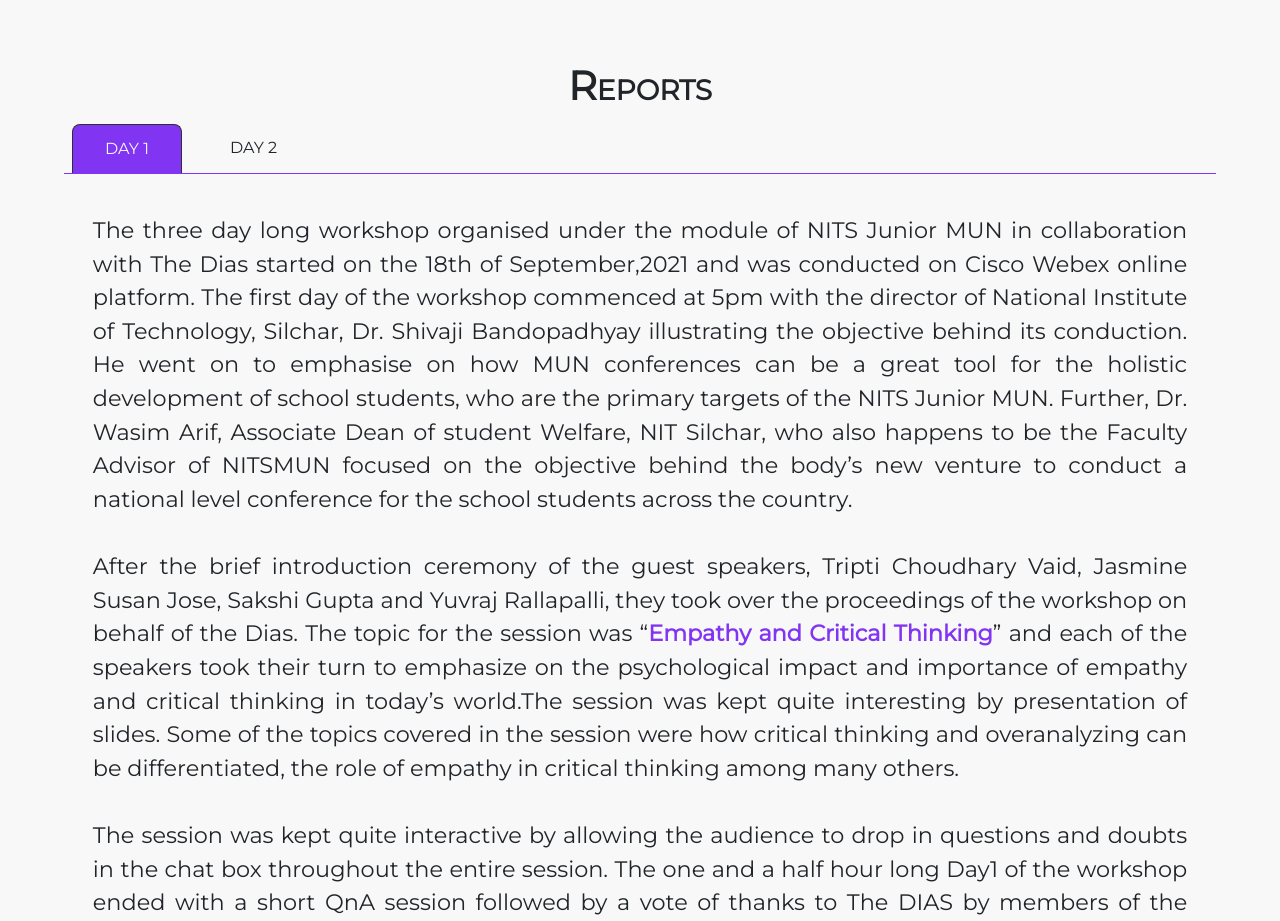
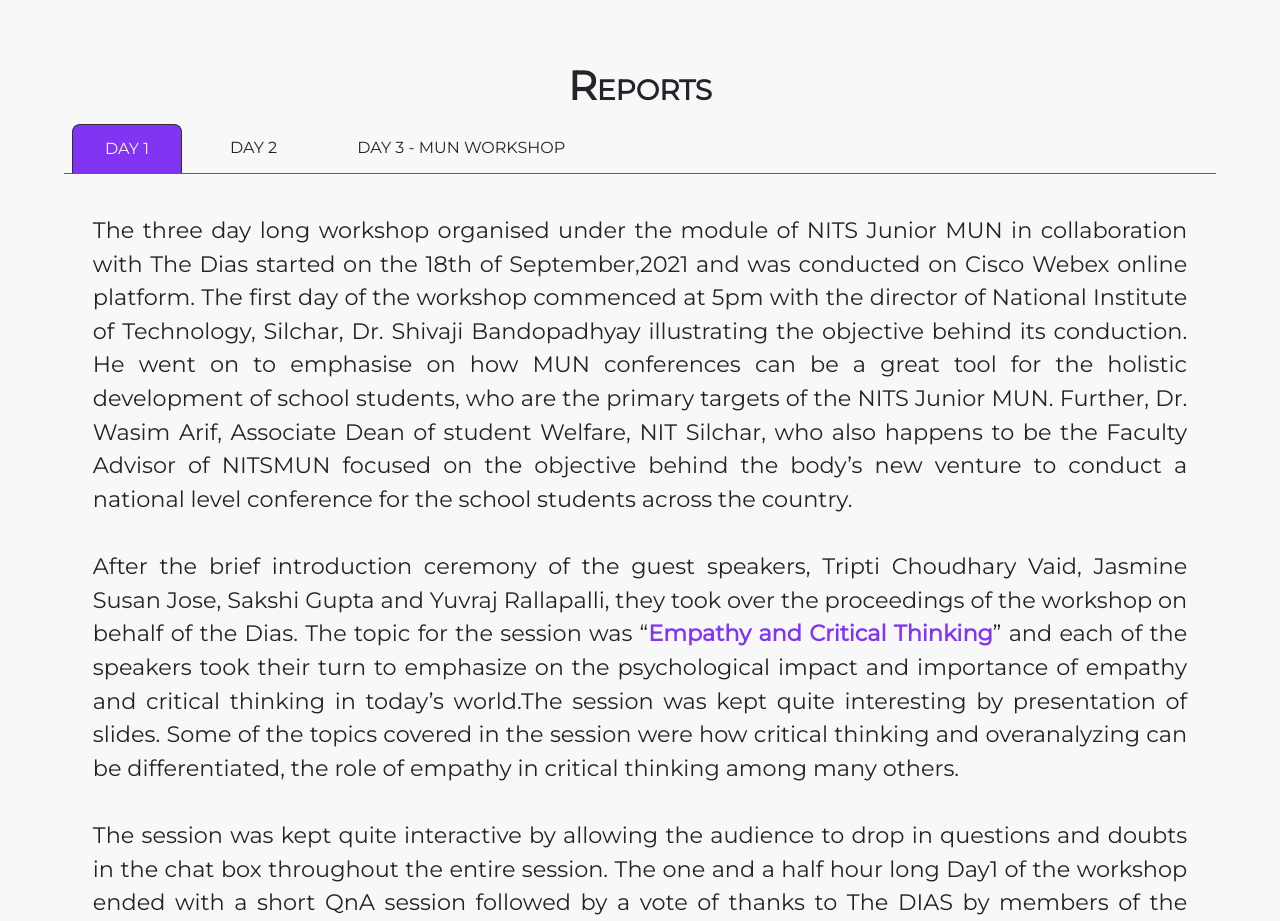
Before and after one commit to nitsmun/nitsmun2021-22, a React (Create React App) app: page /events/workshop in a window 1280 px wide. Shown: the part 940-1861 px from the top of the page. Built offline with nearby package versions, Linux system fonts and the light colour scheme.

Commit message:
Added report for Day 3

```diff
--- a/src/components/Reports.jsx
+++ b/src/components/Reports.jsx
@@ -4,7 +4,7 @@ import "./Reports.css";
 import WorkshopsGallery from "./WorkshopsGallery";
 
 const tabData = {
-  names: ["Day 1", "Day 2"],
+  names: ["DAY 1", "DAY 2", "DAY 3 - MUN Workshop"],
   content: [
     <>
       The three day long workshop organised under the module of NITS Junior MUN
@@ -83,6 +83,12 @@ const tabData = {
       ended with a short QnA session followed by a vote of thanks to The DIAS by
       members of the NITSMUN society.
     </>,
+    <>
+      The third day of the workshop organized under the module of NITS JUNIOR MUN by NITSMUN, in collaboration with The Dais commenced on 25th September 2021 at 5:00 PM and was conducted on Cisco Webex online platform.<br/><br/>
+      The session was conducted by Mr. Devesh Gupta along with his team of co-facilitators Vaishnavi Suresh, Dhwani Shah and Sahej.<br/><br/>
+      The main agenda of the session was to introduce the students to the concept behind the working of MUN conferences. The session began with a series of mind crunching basic questions that successfully managed to confuse all people ranging from school students to senior students and facilitators. Mr. Devesh made the lecture completely interactive and made sure that the spectators actively participated in the discussion consisting of practical day to day life examples. The co-facilitators then one by one explained about the different bodies under the United Nations namely the General Assembly, the Security Council, the Economic and Social Council, the Trusteeship Council, the International Court of Justice, and the UN Secretariat, and enlightened the audience about the general facts about the United Nations.<br/><br/>
+      The final part of the evening comprised of a discussion on the Rules of Procedure, motions, etc followed in a conference session and other points and rights to be followed, in detail. The session ended with a brief lecture on how to work on Working Papers and eventually write the Draft Resolution. The meeting was very informative and engrossing, which helped to create the foundational knowledge about MUNs. This helped the participants to develop a clear understanding regarding the functioning of a session which helped them in <span className="bold">NIT Silchar Mock Junior MUN </span> organised the next day. <br/><br/>
+    </>
   ],
 };
 
```
